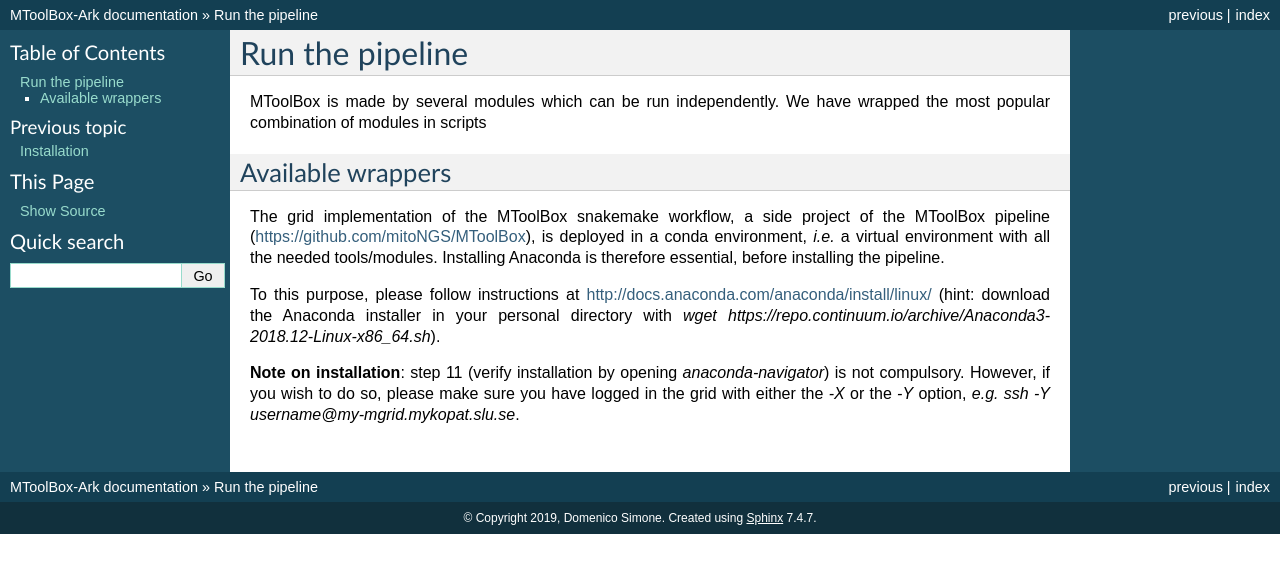
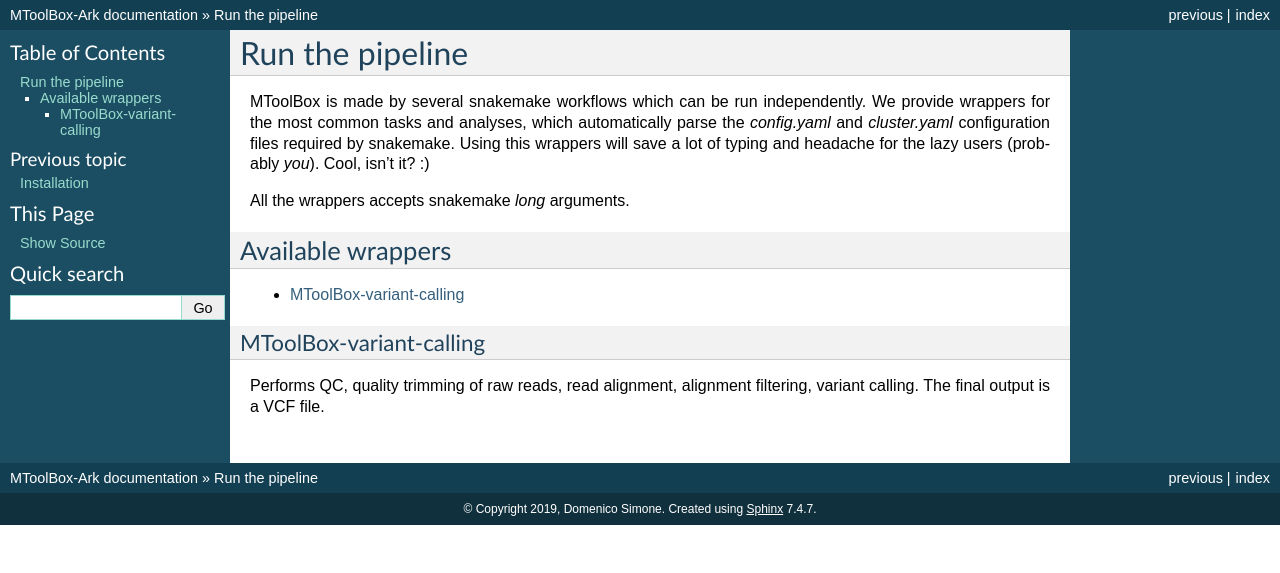
Before and after one commit to mitoNGS/MToolBox_snakemake, a Sphinx documentation site: the page built from doc/run-the-pipeline.rst, in a window 1280 px wide. Shown: the top 573 px of the page. Built offline with Sphinx 7.4.7, drawn with Linux system fonts in a browser that asks for light colours.

Commit message:
Updated docs

```diff
--- a/doc/run-the-pipeline.rst
+++ b/doc/run-the-pipeline.rst
@@ -1,13 +1,16 @@
 Run the pipeline
 ================
 
-MToolBox is made by several modules which can be run independently. We have wrapped the most popular combination of modules in scripts
+MToolBox is made by several snakemake workflows which can be run independently. We provide wrappers for the most common tasks and analyses, which automatically parse the `config.yaml` and `cluster.yaml` configuration files required by snakemake. Using this wrappers will save a lot of typing and headache for the lazy users (probably *you*). Cool, isn't it? :)
+
+All the wrappers accepts snakemake *long* arguments.
 
 Available wrappers
 ------------------
 
-The grid implementation of the MToolBox snakemake workflow, a side project of the MToolBox pipeline (https://github.com/mitoNGS/MToolBox), is deployed in a conda environment, *i.e.* a virtual environment with all the needed tools/modules. Installing Anaconda is therefore essential, before installing the pipeline.
+- `MToolBox-variant-calling`_
 
-To this purpose, please follow instructions at http://docs.anaconda.com/anaconda/install/linux/ (hint: download the Anaconda installer in your personal directory with  `wget https://repo.continuum.io/archive/Anaconda3-2018.12-Linux-x86_64.sh`).
+MToolBox-variant-calling
+^^^^^^^^^^^^^^^^^^^^^^^^
 
-**Note on installation**: step 11 (verify installation by opening `anaconda-navigator`) is not compulsory. However, if you wish to do so, please make sure you have logged in the grid with either the `-X` or the `-Y` option, *e.g.* `ssh -Y username@my-mgrid.mykopat.slu.se`.
+Performs QC, quality trimming of raw reads, read alignment, alignment filtering, variant calling. The final output is a VCF file.
```
